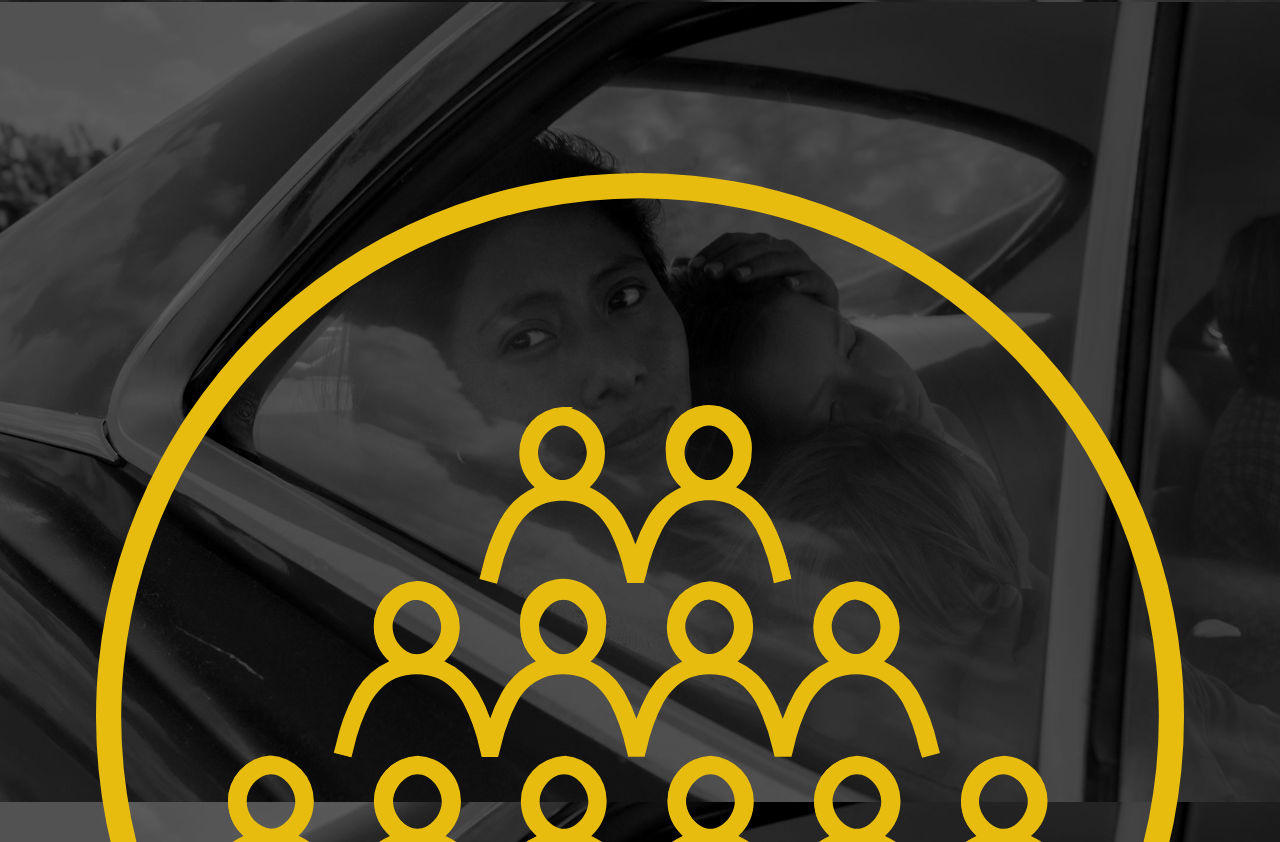
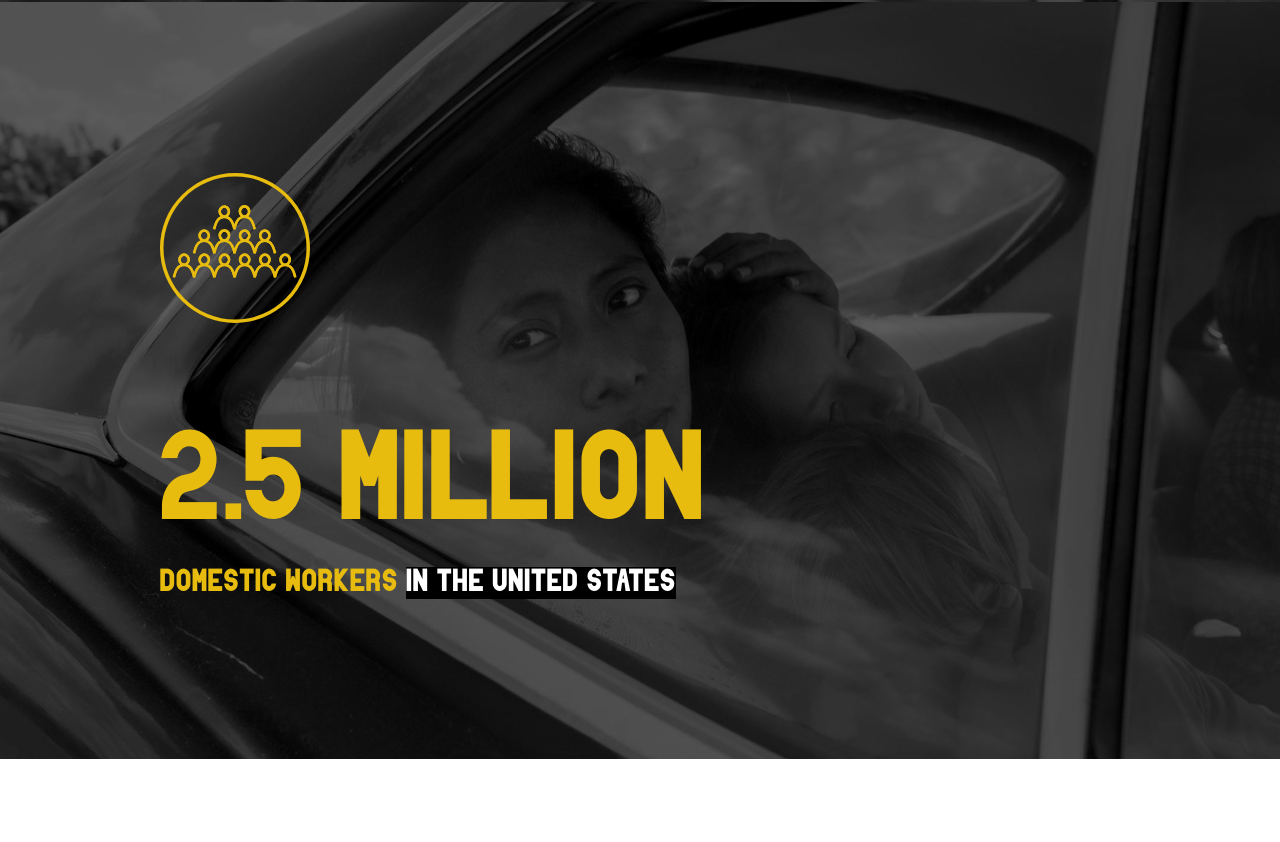
Before and after one commit to matijaskorup1991/takeAction, a plain HTML site: page index.html in a window 1280 px wide. Shown: the part 1598-2440 px from the top of the page. After the commit the page ends 2395 px from the top, so only its background shows below. Drawn offline with Linux system fonts and the light colour scheme.

Commit message:
workers-us

```diff
--- a/assets/css/styles.css
+++ b/assets/css/styles.css
@@ -49,7 +49,8 @@ header > img {
 
 header > div,
 #hero h1,
-#info span {
+#info span,
+#workers-us span {
   color: #fff;
 }
 
@@ -57,8 +58,13 @@ header > div {
   border-bottom: 2px solid #e7bc0e;
 }
 
-#hero h1 {
+#hero > h1,
+#workers-us h1,
+h4 {
   font-family: santio1;
+}
+
+#hero > h1 {
   font-size: 5rem;
   width: 40%;
   margin-top: 32vh;
@@ -77,5 +83,32 @@ header > div {
   font-family: santio2;
   color: #6bc1a3;
   font-size: 2.2rem;
-  padding: 12vh 0 42vh 6rem;
+  padding: 12vh 0 42vh 7rem;
 }
+
+#workers-us {
+  padding: 0 4rem 0 4rem;
+}
+
+#workers-us img {
+  width: 150px;
+  height: 150px;
+}
+
+#workers-us h1 {
+  font-size: 8rem;
+  color: #e7bc0e;
+  margin-top: 6rem;
+}
+
+#workers-us h4 {
+  color: #e7bc0e;
+  font-size: 2rem;
+  padding: 1rem 0 20vh 0;
+}
+
+#workers-us span {
+  background-color: #000;
+  display: inline-block;
+  line-height: 2rem;
+}
--- a/index.html
+++ b/index.html
@@ -30,9 +30,10 @@
       </article>
       <article id="workers-us">
         <img src="./assets/img/stat-workers-color.svg" alt="picture" />
-        <h1></h1>
-        <h4></h4>
+        <h1>2.5 million</h1>
+        <h4>Domestic workers <span>in the United States</span></h4>
       </article>
+      <article></article>
     </section>
     <section>
       <img src="" alt="" />
```
